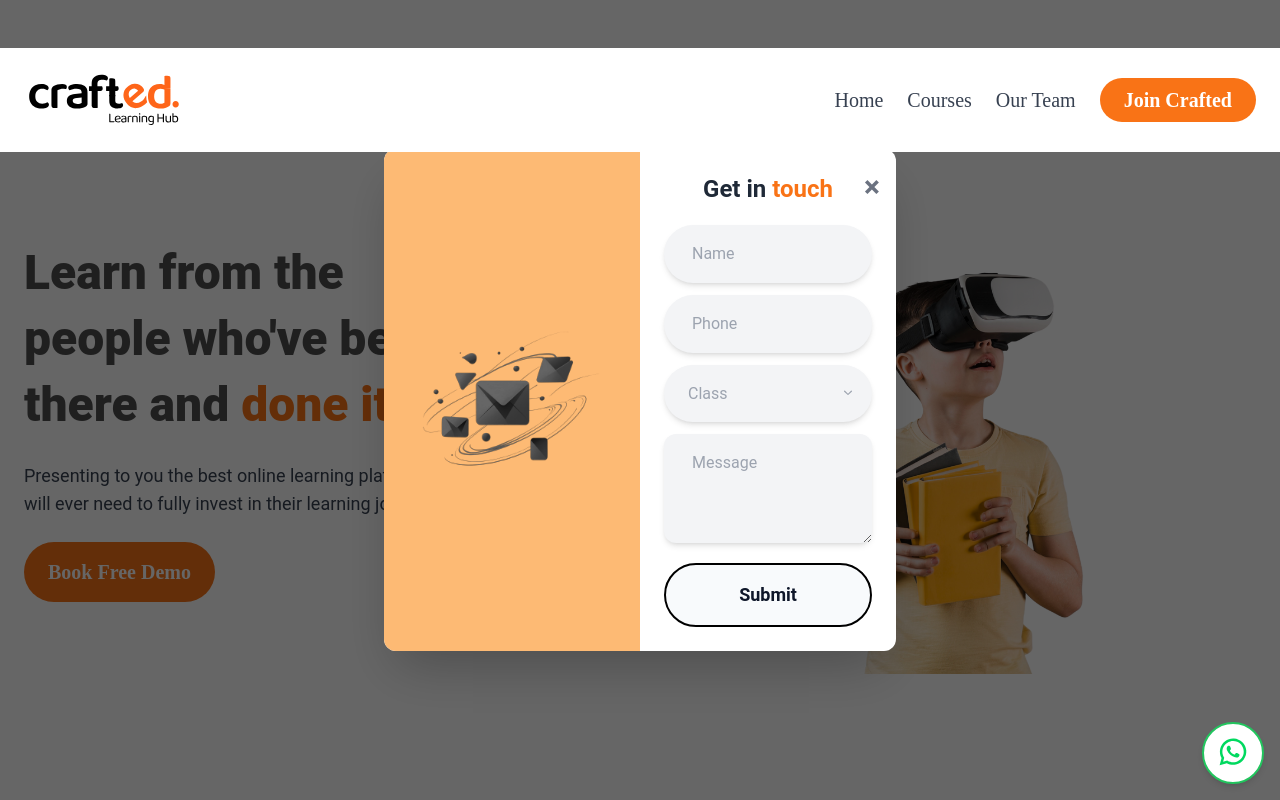
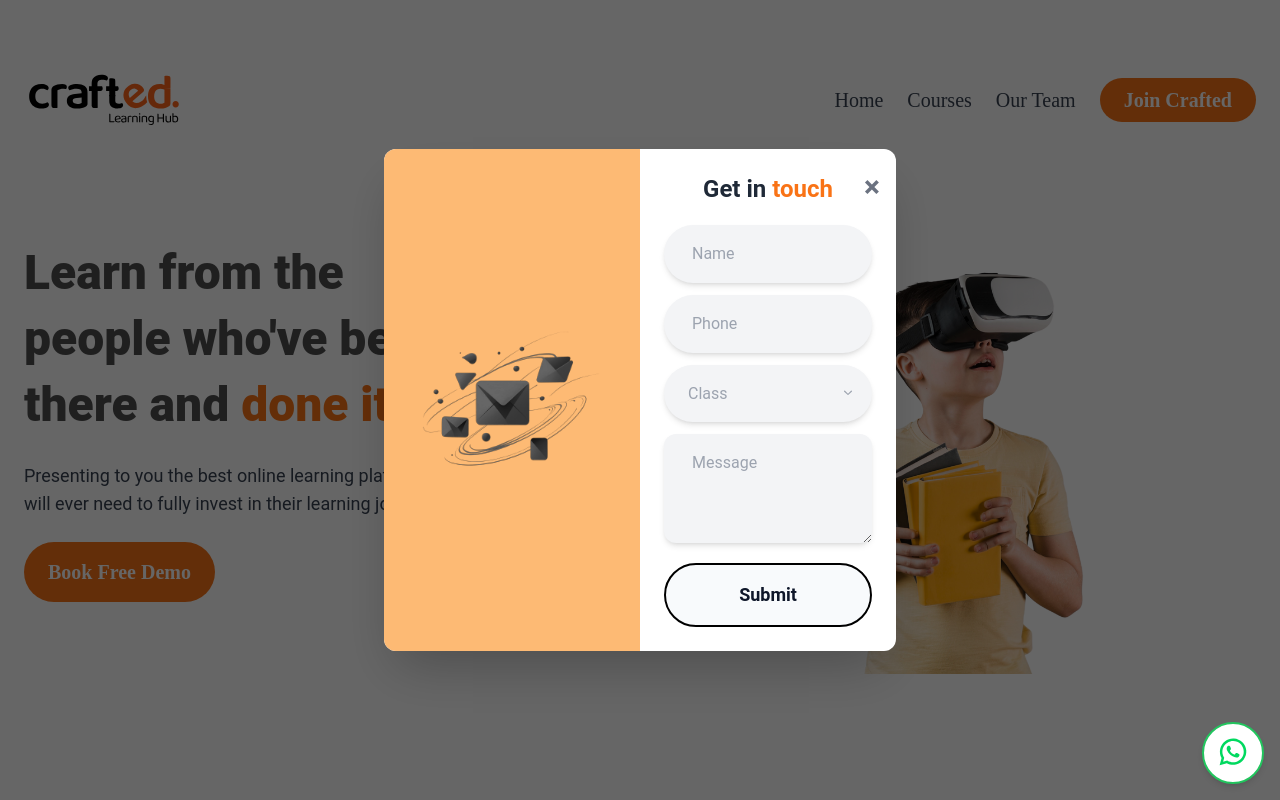
Before and after one commit to sahil-kk/crafted, a React (Create React App) app: page / in a window 1280 px wide. Shown: the top 800 px of the page. Built offline with nearby package versions, Linux system fonts and the light colour scheme; no server answers.

Commit message:
Form Z-index

```diff
--- a/src/App.jsx
+++ b/src/App.jsx
@@ -1,5 +1,5 @@
 import { useState, useEffect } from "react";
-import { BrowserRouter as Router, Routes, Route } from "react-router-dom";
+import { Routes, Route, useLocation } from "react-router-dom";
 
 import Header from './components/Header';
 import Hero from './components/Hero';
@@ -11,7 +11,7 @@ import Courses from "./components/Courses";
 import WhyCrafted from "./components/WhyCrafted";
 import Faq from "./components/Faq";
 import Popup from "./components/Popup";
-import AnswerUpload from "./pages/AnswerUpload"; // ✅ Import AnswerUpload
+import AnswerUpload from "./pages/AnswerUpload";
 import TestDashboard from "./pages/TestDashboard";
 
 function HomePage({ setShowPopup }) {
@@ -27,6 +27,7 @@ function HomePage({ setShowPopup }) {
             <Faq />
             <Footer />
 
+            {/* WhatsApp Button */}
             <a
                 href="https://wa.me/917356324680"
                 target="_blank"
@@ -59,6 +60,7 @@ function HomePage({ setShowPopup }) {
 
 function App() {
     const [showPopup, setShowPopup] = useState(false);
+    const location = useLocation();
 
     useEffect(() => {
         const submitted = localStorage.getItem("contactInfo");
@@ -68,14 +70,17 @@ function App() {
     }, []);
 
     return (
-        <Router>
-            {showPopup && <Popup onClose={() => setShowPopup(false)} />}
+        <>
+            {location.pathname === "/" && showPopup && (
+                <Popup onClose={() => setShowPopup(false)} />
+            )}
+
             <Routes>
                 <Route path="/" element={<HomePage setShowPopup={setShowPopup} />} />
                 <Route path="/AnswerUpload" element={<AnswerUpload />} />
                 <Route path="/TestDashboard" element={<TestDashboard />} />
             </Routes>
-        </Router>
+        </>
     );
 }
 
--- a/src/components/Header.jsx
+++ b/src/components/Header.jsx
@@ -18,7 +18,7 @@ export default function Header({ onJoinClick }) {
     };
 
     return (
-        <header className={`fixed top-0 z-50 w-full transition-all duration-300 ${isScrolled ? 'shadow-md p-4 bg-white/70 backdrop-blur-md' : 'bg-white p-6 mt-5'}`}>
+        <header className={`fixed top-0 z-20 w-full transition-all duration-300 ${isScrolled ? 'shadow-md p-4 bg-white/70 backdrop-blur-md' : 'bg-white p-6 mt-5'}`}>
             <div className="max-w-7xl mx-auto flex justify-between items-center">
                 {/* Logo */}
                 <button onClick={() => handleScrollTo('hero')}>
--- a/src/index.js
+++ b/src/index.js
@@ -4,14 +4,18 @@ import App from "./App";
 import "./index.css";
 import 'mdb-react-ui-kit/dist/css/mdb.min.css';
 
-// ✅ Add these:
 import { ThemeProvider } from "@material-tailwind/react";
+
+// ✅ Import BrowserRouter
+import { BrowserRouter as Router } from "react-router-dom";
 
 const root = ReactDOM.createRoot(document.getElementById("root"));
 root.render(
     <React.StrictMode>
-        <ThemeProvider> {/* ✅ Required for useTheme() */}
-            <App />
-        </ThemeProvider>
+        <Router> {/* ✅ Wrap App in Router */}
+            <ThemeProvider>
+                <App />
+            </ThemeProvider>
+        </Router>
     </React.StrictMode>
 );
```
